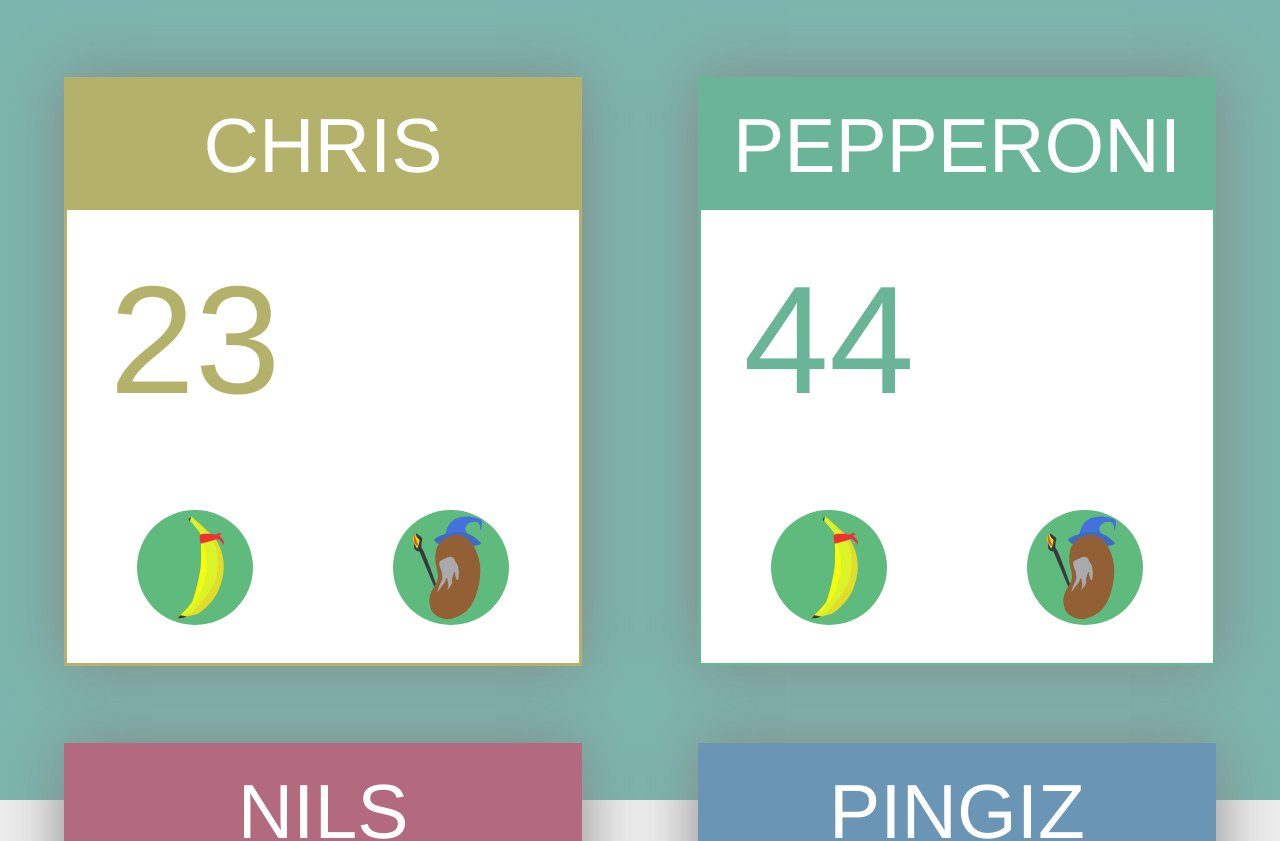
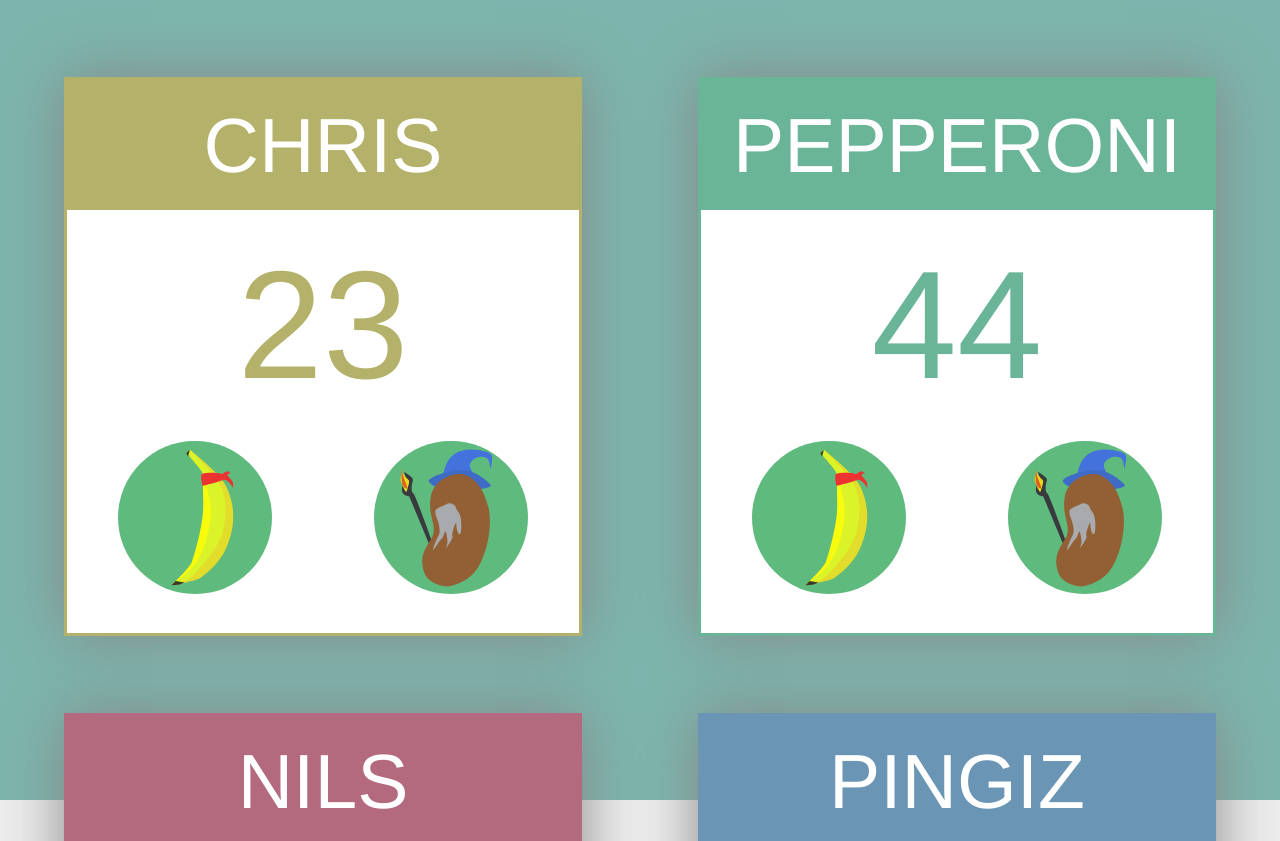
Before and after one commit to nlhiorth/janif, a React (Create React App) app in the folder janif-react/: page / in a window 1280 px wide. Shown: the top 841 px of the page. Built offline with nearby package versions, Linux system fonts and the light colour scheme.

Commit message:
Fixed ScoreCard css

```diff
--- a/janif-react/src/components/Common/PlayerCard.css
+++ b/janif-react/src/components/Common/PlayerCard.css
@@ -39,11 +39,12 @@
   text-align: center;
   color: #6BB574;
   border: none;
-  width: 50%;
+  line-height: 4rem;
+  margin-top: 1rem;
 }
 
 .PlayerCard .Body .Buttons {
-  height: 5rem;
+  height: 6rem;
   display: flex;
   justify-content: space-around;
   align-items: center;
@@ -51,6 +52,6 @@
 
 .PlayerCard .Body .Buttons img {
   display: inline-block;
-  height: 3rem;
-  width: 3rem;
+  height: 4rem;
+  width: 4rem;
 }
--- a/janif-react/src/components/Common/ScoreCard.css
+++ b/janif-react/src/components/Common/ScoreCard.css
@@ -31,7 +31,7 @@
   color: #FFFFFF;
 }
 
-.Body .Score {
+.ScoreCard .Body .Score {
   font-family: helvetica;
   font-style: normal;
   font-weight: 300;
```
